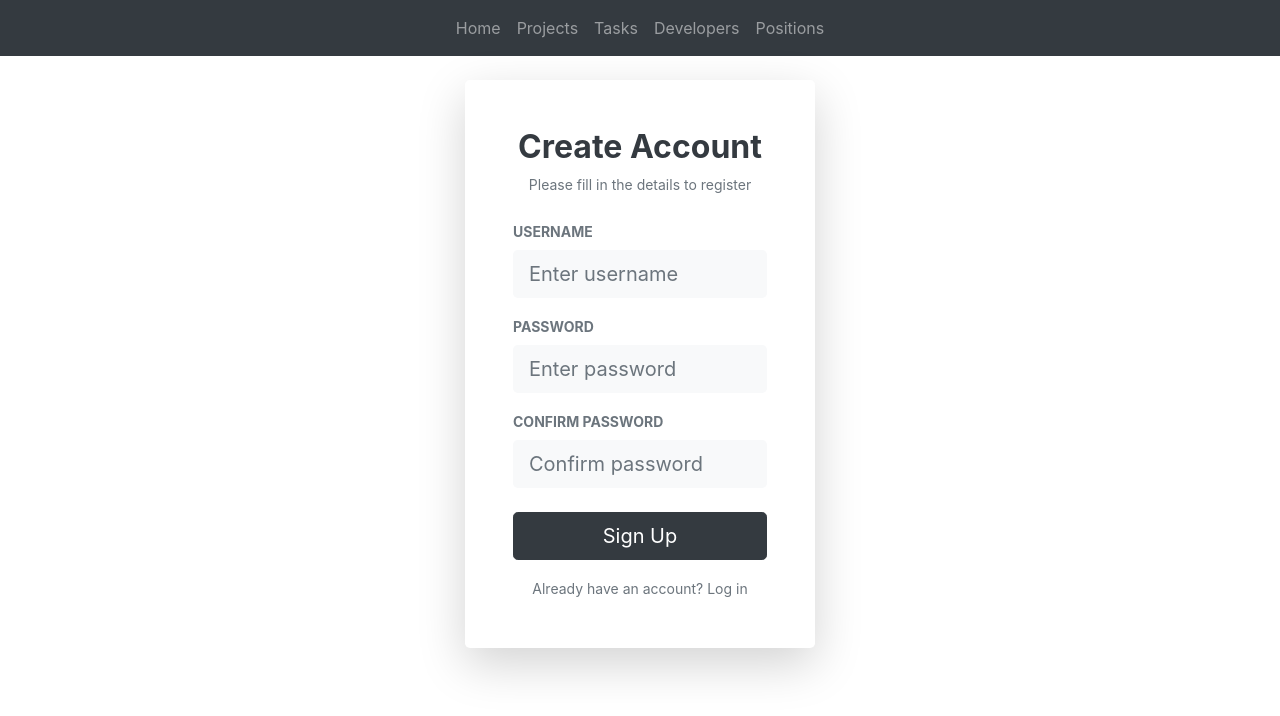
After one commit to grimm60832-ops/django-task-tracker, a Django app: page /register/ in a window 1280 px wide. The commit adds this page. Shown: the top 716 px of the page. Run offline with Django 5.2, Linux system fonts and the light colour scheme.

Commit message:
add registration view, template, and sign up button on login page

```diff
--- a/catalog/urls.py
+++ b/catalog/urls.py
@@ -5,7 +5,8 @@ from catalog.views import (
     DeveloperListView,
     PositionListView,
     ProjectListView,
-    TaskListView
+    TaskListView,
+    RegistrationView
 )
 
 
@@ -19,4 +20,5 @@ urlpatterns = [
     path('tasks/', TaskListView.as_view(), name="tasks"),
     path('login/', LoginView.as_view(template_name="catalog/login.html"), name="login"),
     path('logout/', LogoutView.as_view(), name="logout"),
+    path('register/', RegistrationView.as_view(), name="register"),
 ]
--- a/catalog/views.py
+++ b/catalog/views.py
@@ -1,6 +1,9 @@
-from django.views.generic import TemplateView
+from django.views.generic import TemplateView, CreateView
 from django.views.generic import ListView
+from django.views import generic
 from django.contrib.auth.mixins import LoginRequiredMixin
+from django.contrib.auth.forms import UserCreationForm
+from django.urls import reverse_lazy
 
 
 from catalog.models import Developer, Project, Task, Position
@@ -37,3 +40,9 @@ class PositionListView(LoginRequiredMixin, ListView):
 class TaskListView(LoginRequiredMixin, ListView):
     model = Task
     template_name = "catalog/task_list.html"
+
+
+class RegistrationView(generic.CreateView):
+    form_class = UserCreationForm
+    template_name = "catalog/register.html"
+    success_url = reverse_lazy("catalog:login")
--- a/templates/catalog/login.html
+++ b/templates/catalog/login.html
@@ -40,6 +40,11 @@
 
           <button type="submit" class="btn btn-dark btn-lg btn-block w-100 py-2">Sign In</button>
         </form>
+
+        <div class="text-center mt-3">
+          <p class="text-muted small mb-2">Don't have an account?</p>
+          <a href="{% url 'catalog:register' %}" class="btn btn-dark btn-lg btn-block w-100 py-2">Sign Up</a>
+        </div>
       </div>
     </div>
   </div>
--- /dev/null
+++ b/templates/catalog/register.html
@@ -0,0 +1,71 @@
+{% extends "catalog/base.html" %}
+
+{% block content %}
+<div class="row justify-content-center align-items-center" style="min-height: 70vh;">
+  <div class="col-md-5 col-lg-4">
+    <div class="card border-0 shadow-lg rounded-lg">
+      <div class="card-body p-5">
+        <div class="text-center mb-4">
+          <h2 class="font-weight-bold text-dark">Create Account</h2>
+          <p class="text-muted small">Please fill in the details to register</p>
+        </div>
+
+        {% if form.errors %}
+          <div class="alert alert-danger border-0 small py-2 mb-3 text-center">
+            Please correct the errors below.
+          </div>
+        {% endif %}
+
+        <form method="post">
+          {% csrf_token %}
+
+          <div class="form-group mb-3">
+            <label for="{{ form.username.id_for_label }}" class="form-label text-muted small font-weight-bold">USERNAME</label>
+            <input type="text"
+                   name="{{ form.username.name }}"
+                   id="{{ form.username.id_for_label }}"
+                   class="form-control form-control-lg bg-light border-0"
+                   placeholder="Enter username"
+                   required>
+            {% if form.username.errors %}
+              <div class="text-danger small mt-1">{{ form.username.errors.0 }}</div>
+            {% endif %}
+          </div>
+
+          <div class="form-group mb-3">
+            <label for="{{ form.password1.id_for_label }}" class="form-label text-muted small font-weight-bold">PASSWORD</label>
+            <input type="password"
+                   name="{{ form.password1.name }}"
+                   id="{{ form.password1.id_for_label }}"
+                   class="form-control form-control-lg bg-light border-0"
+                   placeholder="Enter password"
+                   required>
+            {% if form.password1.errors %}
+              <div class="text-danger small mt-1">{{ form.password1.errors.0 }}</div>
+            {% endif %}
+          </div>
+
+          <div class="form-group mb-4">
+            <label for="{{ form.password2.id_for_label }}" class="form-label text-muted small font-weight-bold">CONFIRM PASSWORD</label>
+            <input type="password"
+                   name="{{ form.password2.name }}"
+                   id="{{ form.password2.id_for_label }}"
+                   class="form-control form-control-lg bg-light border-0"
+                   placeholder="Confirm password"
+                   required>
+            {% if form.password2.errors %}
+              <div class="text-danger small mt-1">{{ form.password2.errors.0 }}</div>
+            {% endif %}
+          </div>
+
+          <button type="submit" class="btn btn-dark btn-lg btn-block w-100 py-2">Sign Up</button>
+        </form>
+
+        <div class="text-center mt-3">
+          <a href="{% url 'catalog:login' %}" class="small text-muted">Already have an account? Log in</a>
+        </div>
+      </div>
+    </div>
+  </div>
+</div>
+{% endblock %}
```
